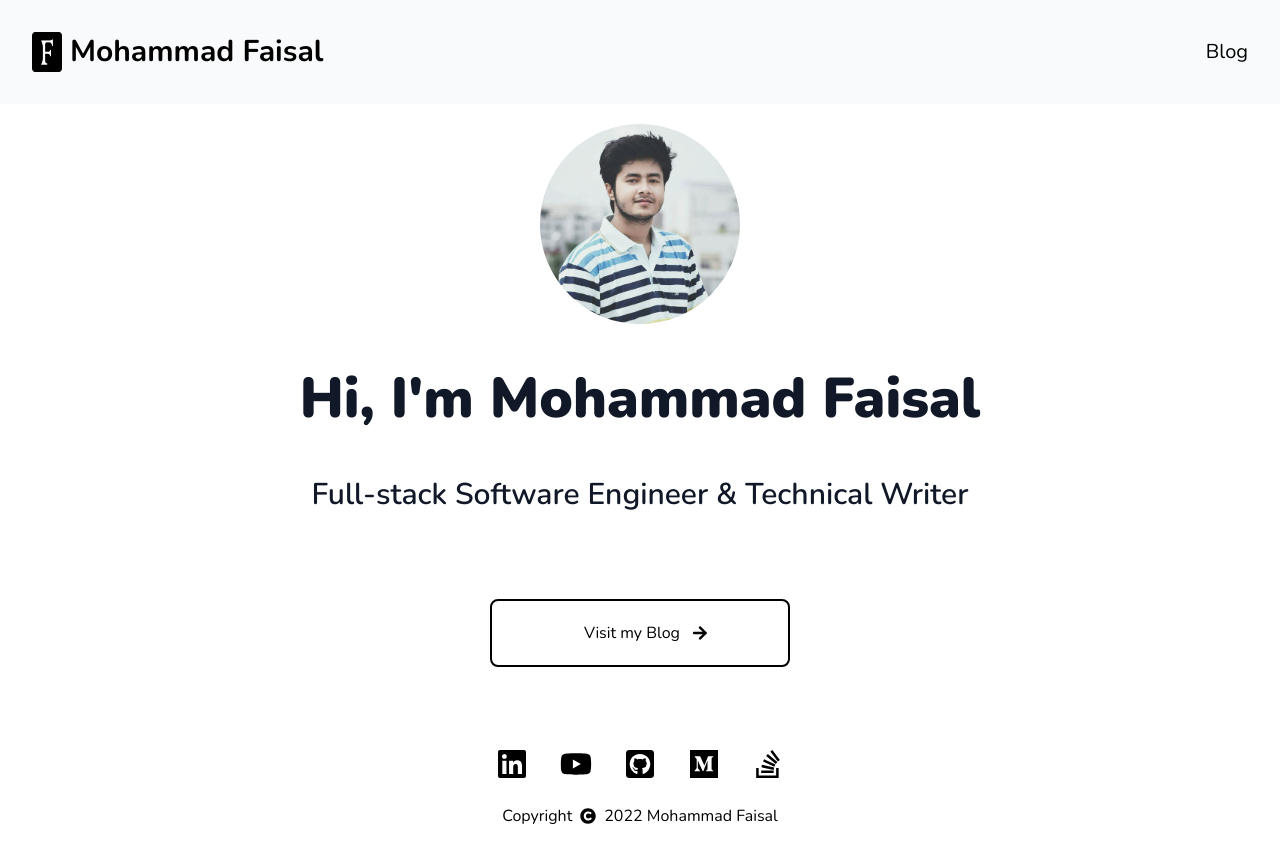
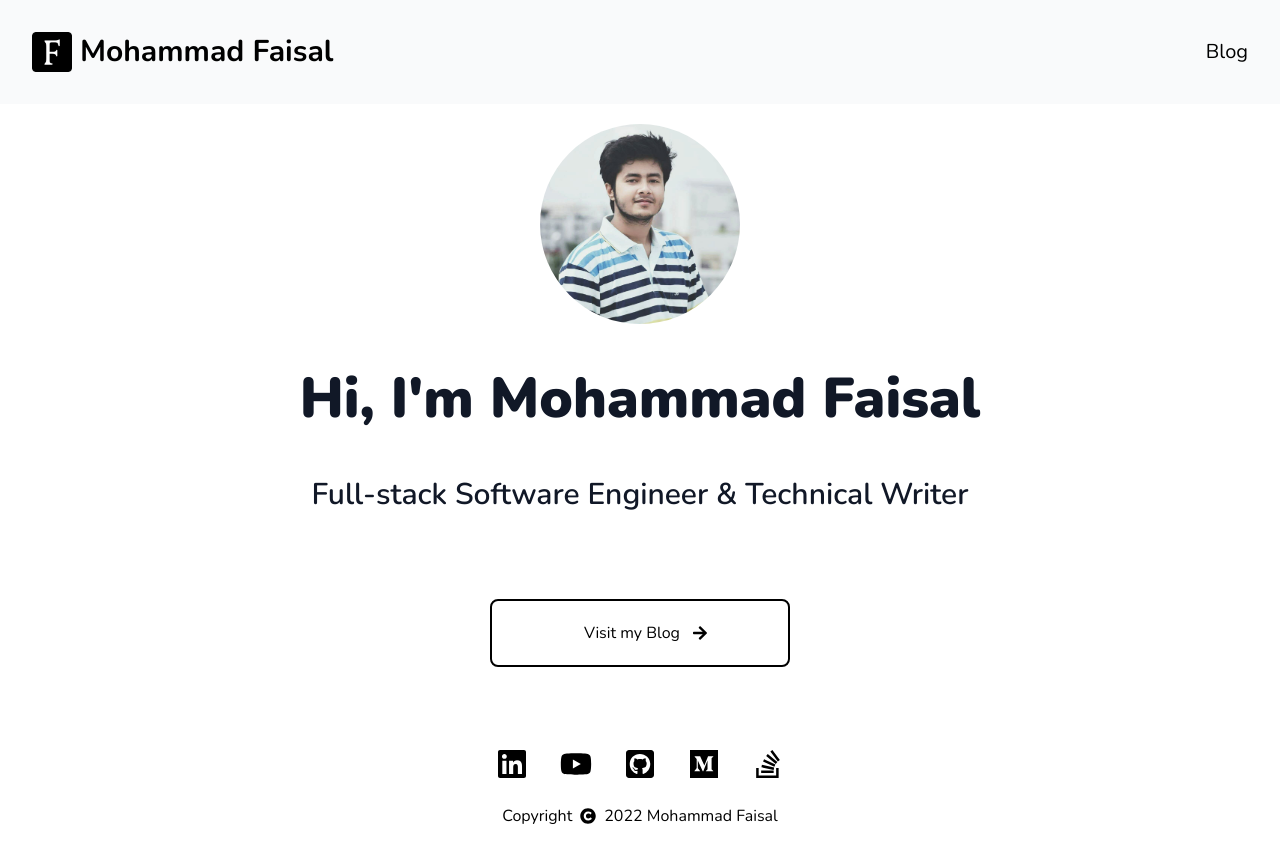
Before and after one commit to kaushalshah-98/personal-portfolio-frontend, a Next.js app: page / in a window 1280 px wide. Built offline with nearby package versions, Linux system fonts and the light colour scheme.

Commit message:
Fixed some issues

```diff
--- a/components/header/Header.tsx
+++ b/components/header/Header.tsx
@@ -7,7 +7,7 @@ function Header() {
     <header className="no-prose text-center flex justify-between p-5 lg:p-8 bg-gray-50">
       <Link href="/" passHref>
         <div className="flex gap-2 align-center text-center">
-          <Image src="/static/logo.png" alt="Profile Image" height="30" width="30" className="" />
+          <Image src="/static/logo.png" alt="Profile Image" height="40" width="40" className="" />
           <h2 className="cursor-pointer text-lg xl:text-3xl md:text-2xl font-bold py-0.5">Mohammad Faisal </h2>
         </div>
       </Link>
```
Also changed, not shown: _posts/offline-search-in-reactjs.md (+2 -2 lines).
